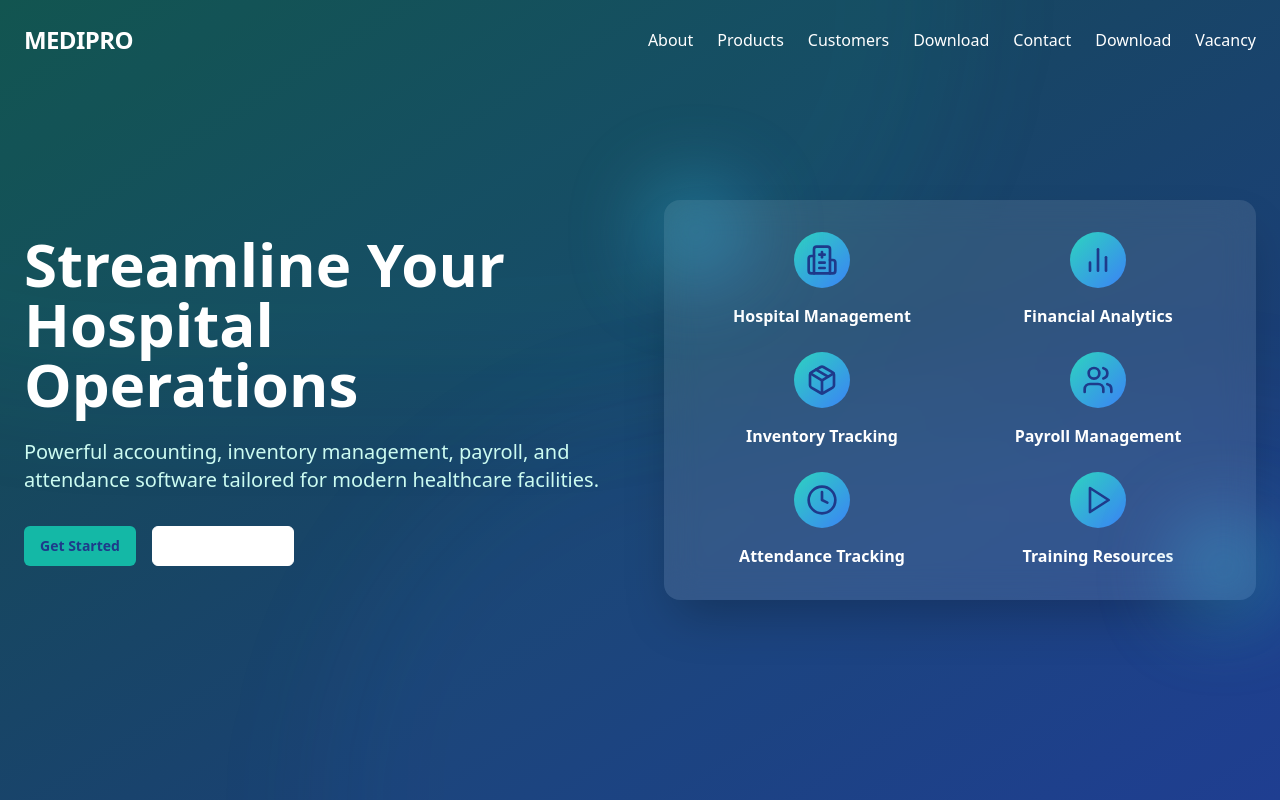
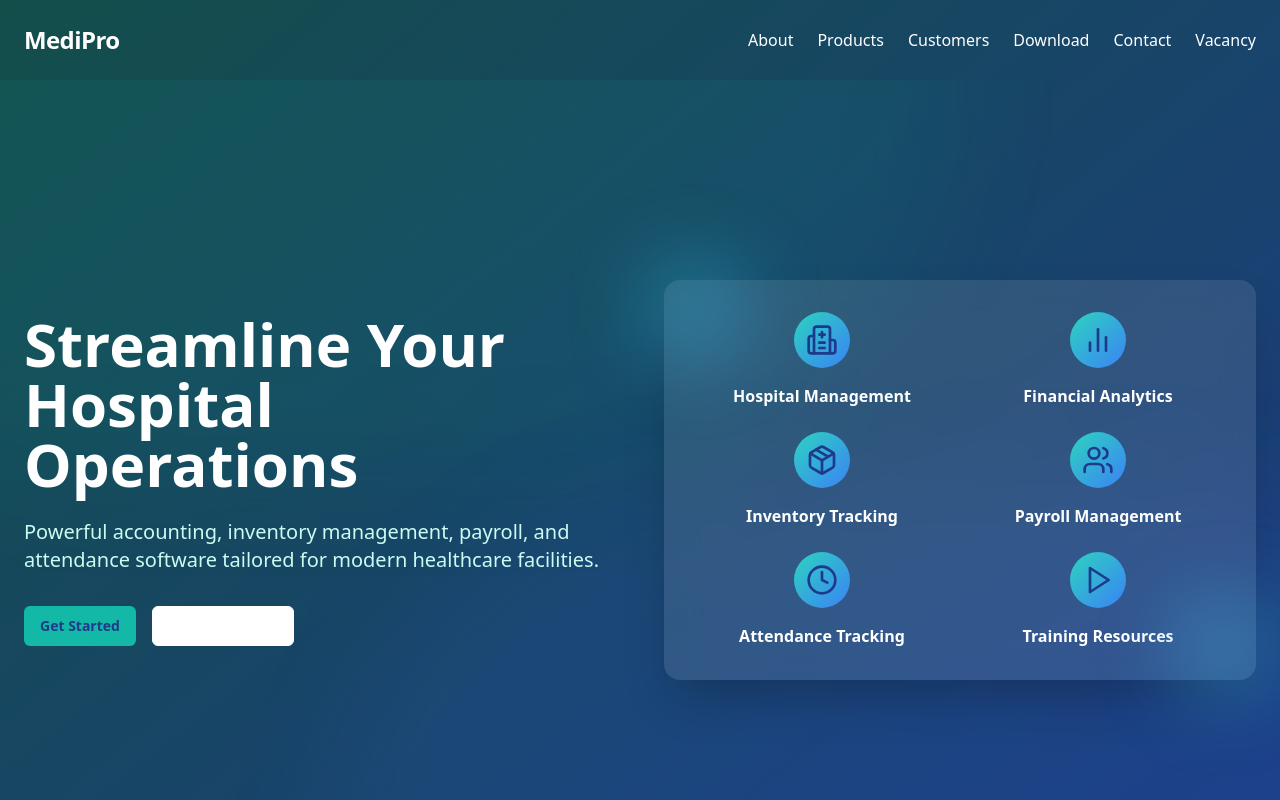
Before and after one commit to jeebipradhan/vercel-medipro-test, a Next.js app: page / in a window 1280 px wide. Shown: the top 800 px of the page. Built offline with nearby package versions, Linux system fonts and the light colour scheme.

Commit message:
Added footer on the main page

```diff
--- a/app/about/page.tsx
+++ b/app/about/page.tsx
@@ -1,7 +1,7 @@
 "use client"
 import { useState } from 'react'
-import Header from "../../components/Header.tsx";
-import Footer from "../../components/Footer.tsx";
+import Header from "../../components/ui/Header";
+import Footer from "../../components/ui/Footer";
 import { Button } from "../../components/ui/button"
 import { Card, CardContent } from "../../components/ui/card"
 import { Menu, Hospital, BarChart2, Package, Users, Clock } from "lucide-react"
--- a/app/page.tsx
+++ b/app/page.tsx
@@ -1,5 +1,7 @@
 "use client"
 import { useState } from 'react'
+import Header from "@/components/ui/Header";
+import Footer from "@/components/ui/Footer";
 import { Button } from "@/components/ui/button"
 import { Hospital, BarChart2, Package, Play, Menu, Users, Clock } from "lucide-react"
 import Link from 'next/link'
@@ -19,43 +21,7 @@ export default function Component() {
 
   return (
     <div className="min-h-screen bg-gradient-to-br from-teal-900 to-blue-900 text-white relative overflow-hidden">
-      {/* Navigation */}
-      <nav className="absolute top-0 left-0 right-0 p-6 z-20">
-        <div className="max-w-7xl mx-auto flex justify-between items-center">
-          <Link href="/">
-            <span className="text-2xl font-bold tracking-tight">MEDIPRO</span>
-          </Link>
-          <div className="hidden md:flex space-x-6">
-            {menuItems.map((item, index) => (
-              <a key={index} href={item.href} className="hover:text-teal-300 transition-colors">{item.name}</a>
-            ))}
-          </div>
-          <Button
-            variant="ghost"
-            size="icon"
-            className="md:hidden"
-            onClick={() => setIsMenuOpen(!isMenuOpen)}
-          >
-            <Menu className="h-6 w-6" />
-          </Button>
-        </div>
-      </nav>
-
-      {/* Mobile Menu */}
-      {isMenuOpen && (
-        <div className="fixed inset-0 bg-blue-900/95 z-10 flex flex-col items-center justify-center space-y-8">
-          {menuItems.map((item, index) => (
-            <a key={index} href={item.href} className="text-2xl hover:text-teal-300 transition-colors">{item.name}</a>
-          ))}
-          <Button
-            variant="outline"
-            onClick={() => setIsMenuOpen(false)}
-            className="mt-8"
-          >
-            Close
-          </Button>
-        </div>
-      )}
+      <Header />
 
       {/* Main Content */}
       <div className="relative min-h-screen flex items-center">
@@ -110,6 +76,8 @@ export default function Component() {
           </div>
         </div>
       </div>
+
+      <Footer />
     </div>
   )
 }
```
